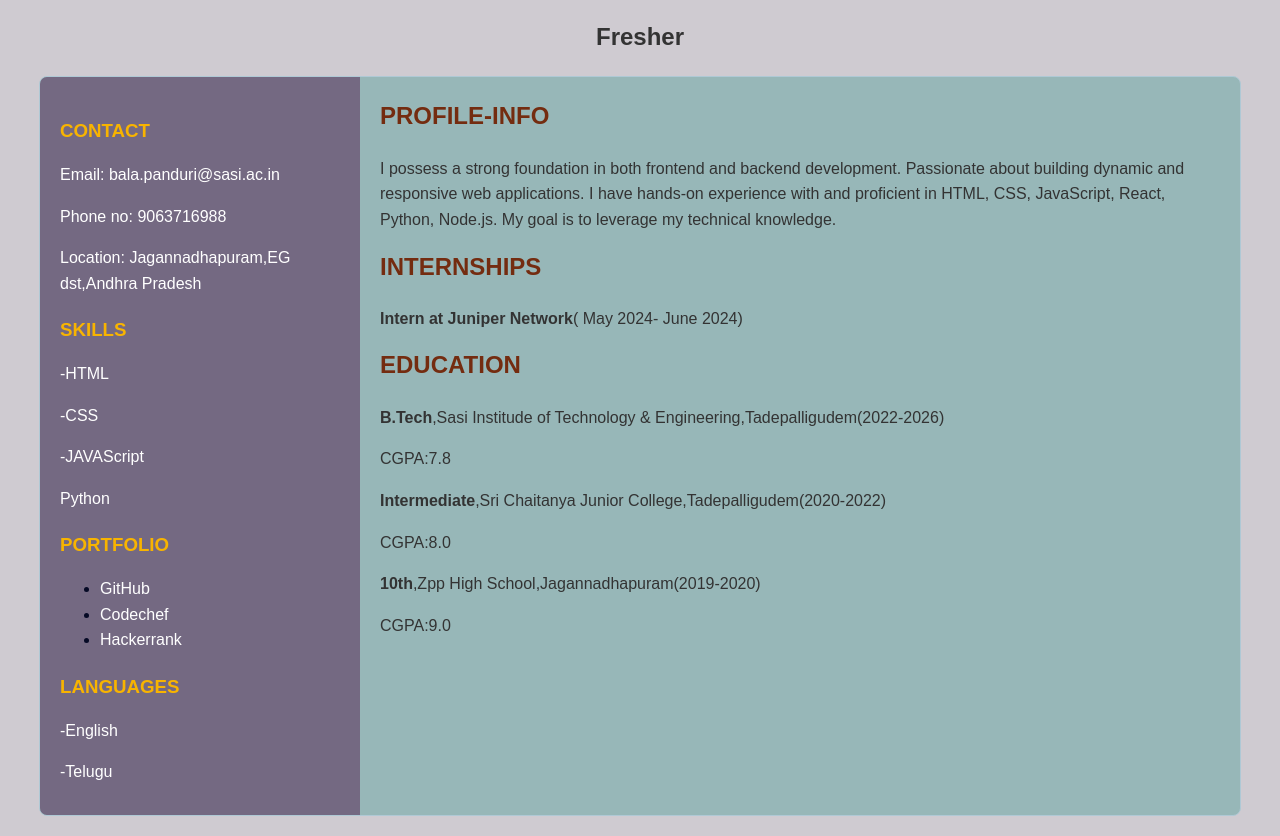
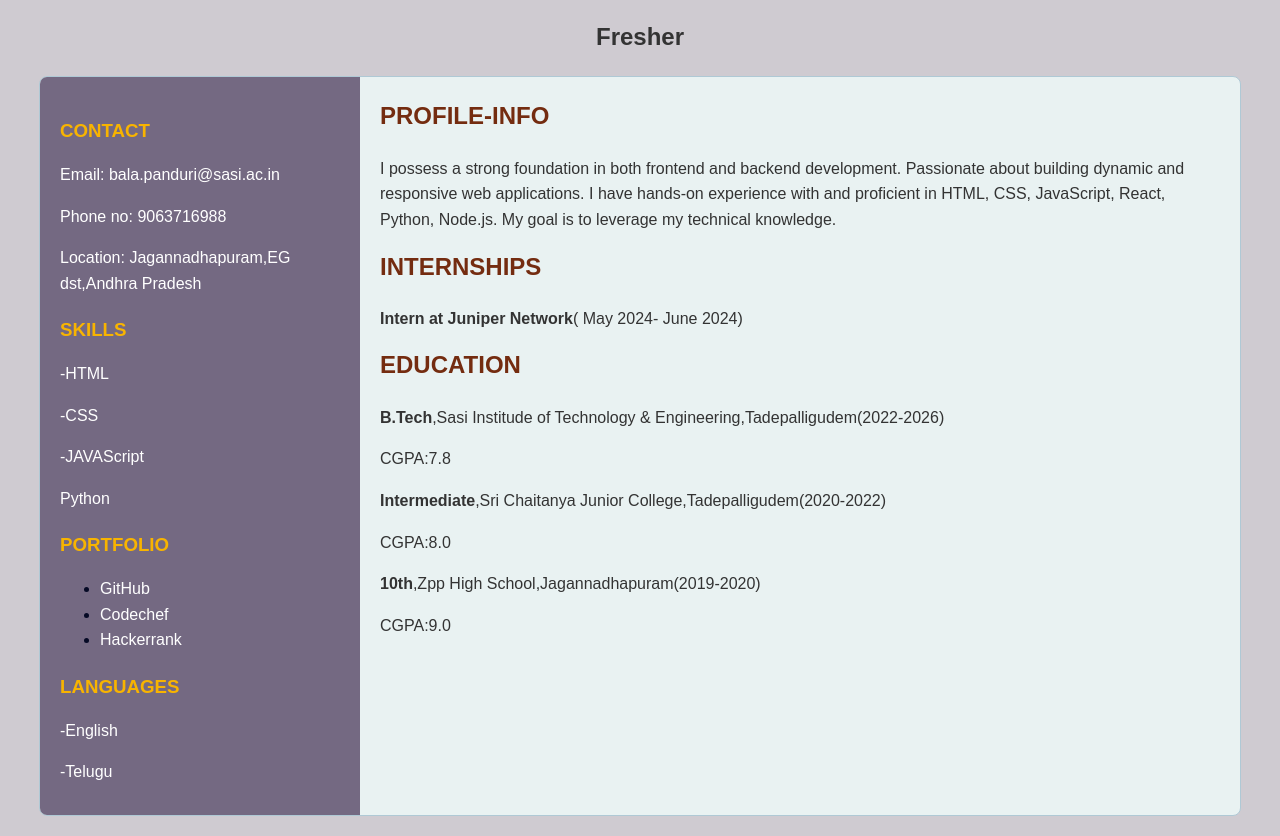
Before and after one commit to balavenkat-2907/resume, a plain HTML site: page index.html in a window 1280 px wide. Shown: the part 76-912 px from the top of the page. Drawn offline with Linux system fonts and the light colour scheme.

Commit message:
Update style.css

```diff
--- a/style.css
+++ b/style.css
@@ -11,7 +11,7 @@ body{
     display: flex;
     max-width: 1200px;
     margin: 20px auto;
-    background: #97b7b8;
+    background: #e9f2f2;
     border: 1px solid #afc9d5;
     border-radius: 8px;
     overflow: hidden;
```
